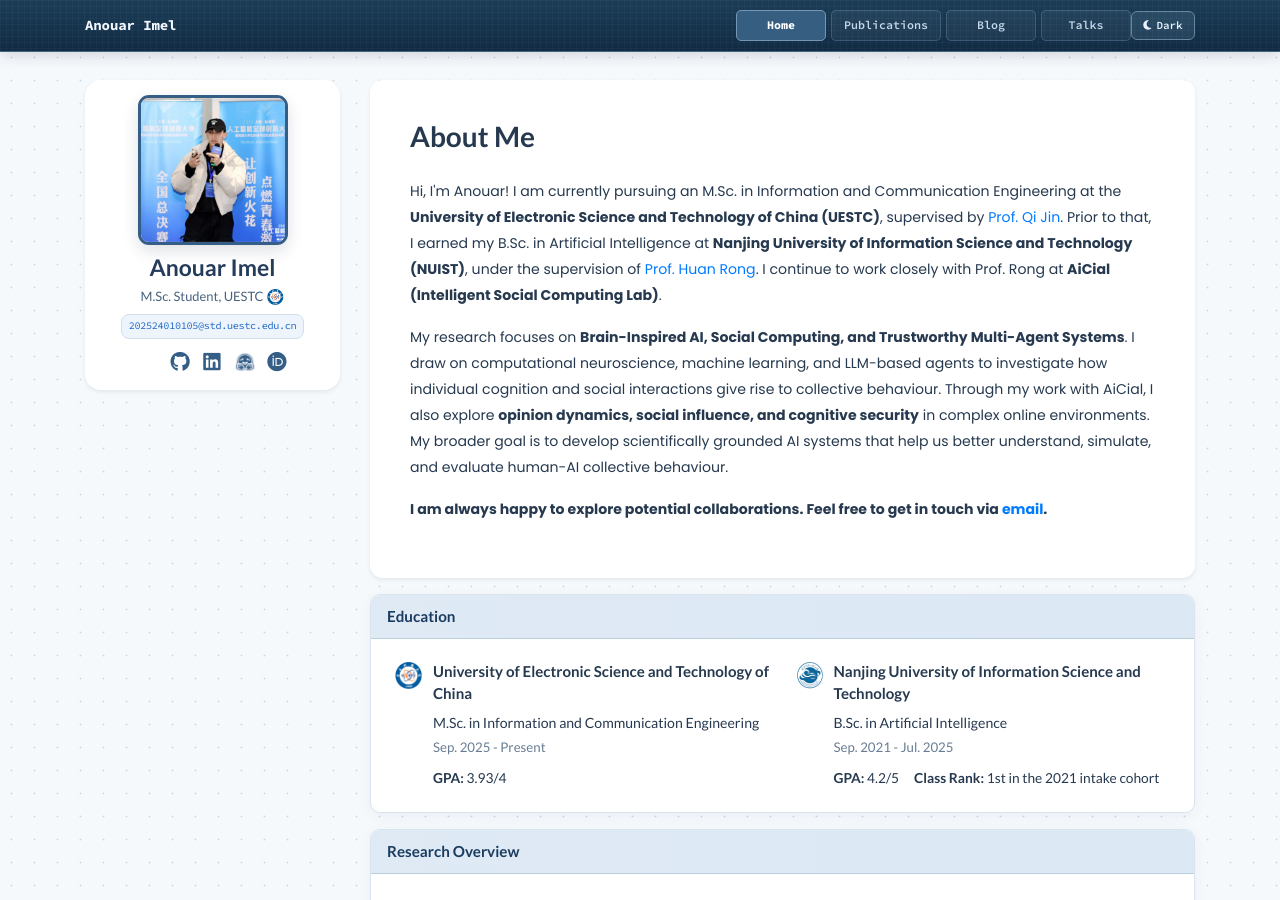
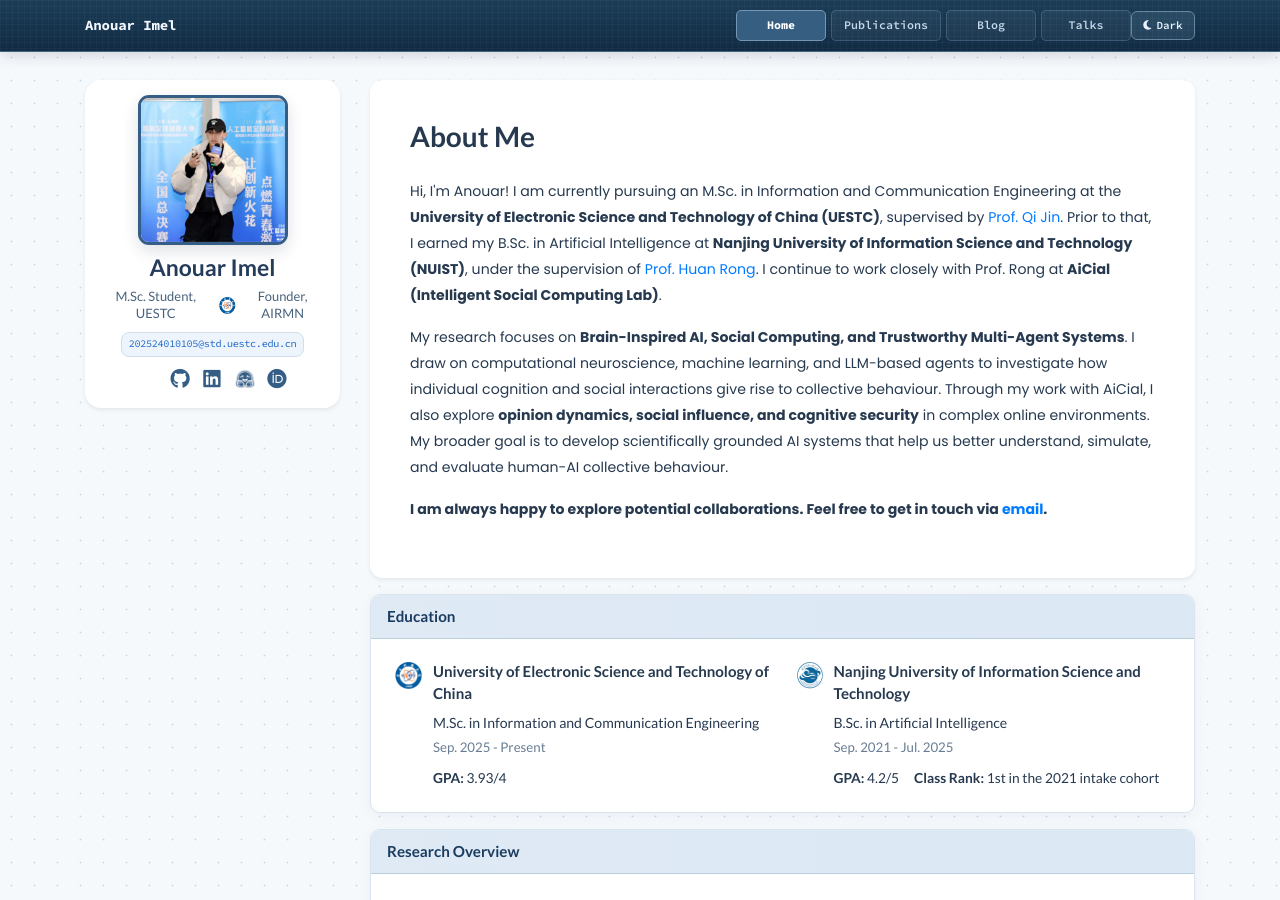
Before and after one commit to AnouarImel/AnouarImel.github.io, a Jekyll site: the page built from index.html, in a window 1280 px wide and 900 px high. Built offline with Jekyll 4.4.1, drawn with Linux system fonts in a browser that asks for light colours; nearby versions of some CDN libraries; a style sheet for code colours, icons or effects is not loaded.

Commit message:
Update profile.yml

```diff
--- a/_data/profile.yml
+++ b/_data/profile.yml
@@ -6,6 +6,7 @@ positions:
   - name: "M.Sc. Student, UESTC"
     logo: /assets/images/badges/uestc.jpg
 
+  - name: "Founder, AIRMN"
 
 email: "202524010105@std.uestc.edu.cn"
 # cv_link: link-to-your-cv-file
```
